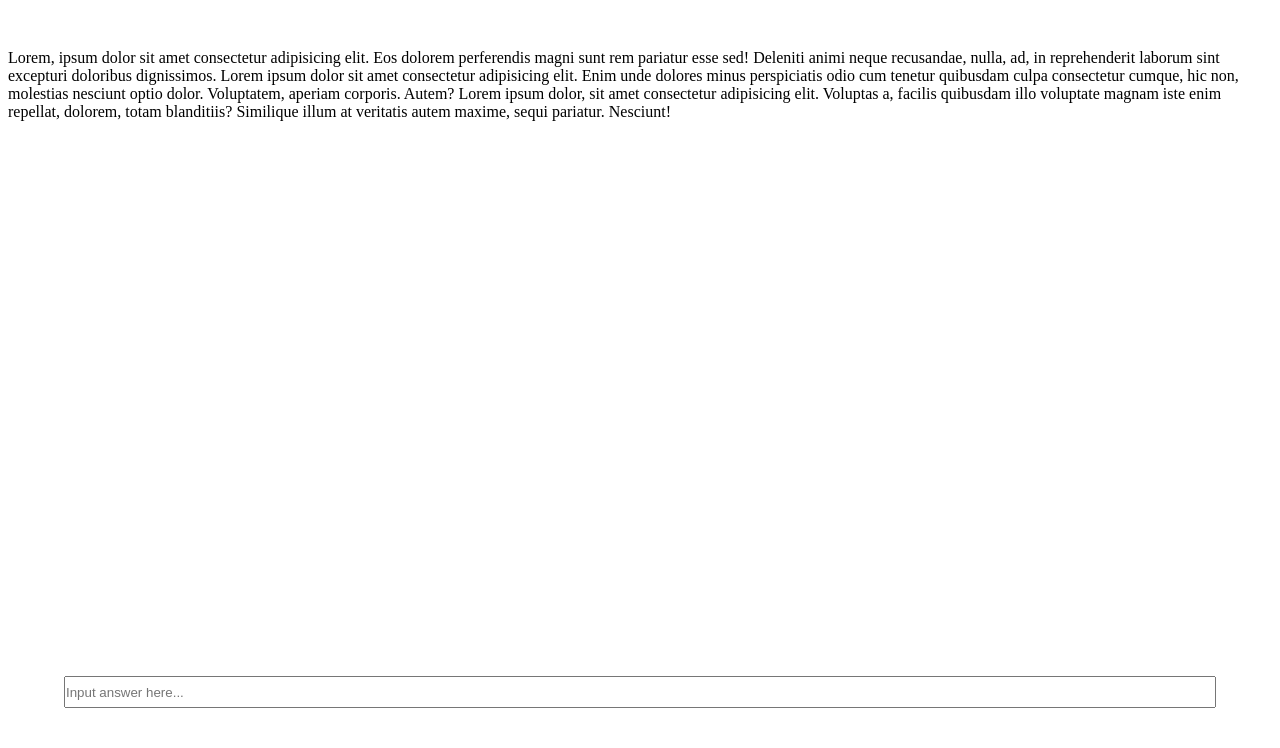
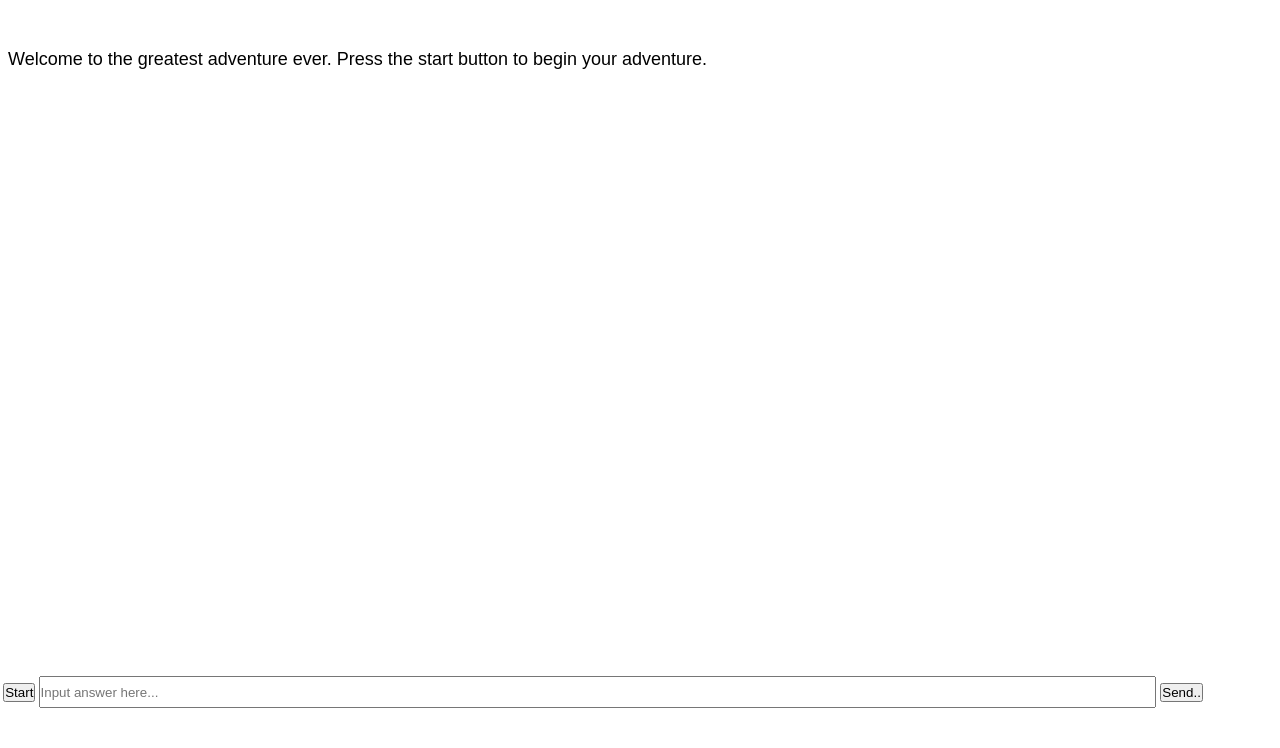
Before and after one commit to zazzzi/text_game, a plain HTML site: page index.html in a window 1280 px wide. Shown: the part 68-816 px from the top of the page. Drawn offline with Linux system fonts and the light colour scheme.

Commit message:
Added javascript

```diff
--- a/index.html
+++ b/index.html
@@ -16,24 +16,24 @@
 <body>
     <h1 class="gameTitel flex center">The Adventure</h1>
     <div class="gameContainer">
-        <div class="systemText">
-            <p> Lorem, ipsum dolor sit amet consectetur adipisicing elit. Eos dolorem perferendis magni sunt rem
-                pariatur esse sed! Deleniti animi neque recusandae, nulla, ad, in reprehenderit laborum sint excepturi
-                doloribus dignissimos.
+        <div id="systemText" class="systemTextCSS">
 
-                Lorem ipsum dolor sit amet consectetur adipisicing elit. Enim unde dolores minus perspiciatis odio cum
-                tenetur quibusdam culpa consectetur cumque, hic non, molestias nesciunt optio dolor. Voluptatem, aperiam
-                corporis. Autem?
-
-                Lorem ipsum dolor, sit amet consectetur adipisicing elit. Voluptas a, facilis quibusdam illo voluptate
-                magnam iste enim repellat, dolorem, totam blanditiis? Similique illum at veritatis autem maxime, sequi
-                pariatur. Nesciunt!
+            <p> Welcome to the greatest adventure ever. Press the start button to begin your adventure.
             </p>
         </div>
 
 
         <div class="inputDiv stretch flex center">
-            <input class="userInput" type="text" placeholder="Input answer here...">
+
+            <button onclick="startGame()" class="startButton">Start</button>
+
+            <form id="userInput" class="stretch center" action="">
+
+                <input id="inputField" class="userInputStyle" type="text" placeholder="Input answer here...">
+                <input type="button" id="buttonSendInput" onclick="userInput(this.form)" value="Send..">
+
+            </form>
+
         </div>
     </div>
 
--- a/script.js
+++ b/script.js
@@ -0,0 +1,84 @@
+
+let listItem = [];
+
+
+
+/**
+ * Starts the game if user presses the Start html button and clears array
+ */
+function startGame() {
+    listItem = [];
+    let qtClass = document.getElementById('systemText').innerHTML =
+        'In this great adventure, what are you? A mage, a barbarian or a rogue?';
+    listItem.push(qtClass);
+
+
+}
+
+/**
+ *
+ * @param {User-Input} form
+ */
+function userInput(form) {
+    textIn = form.inputField.value.toLowerCase();
+    listItem.push(textIn);
+
+    //#region If-satser
+
+    //#region Mage
+    if (textIn == "mage") {
+        console.log("mage", listItem);
+        text = "Are you sure?"  //ADD INFO MAGE
+        let answerPromt = prompt(text).toLowerCase();
+        if (answerPromt == 'no') {
+            startGame();
+        }
+        else {
+            text = "You are a talented mage, sitting in a liberary, holding a tome of the arcane arts. <br/> Would you like to read the tome or explore the library?"
+            listItem.push(text);
+            respons();
+        }
+    }
+    if (textIn == "read" && listItem.includes("mage")) {
+        text = "You sit down on a nearby chair. Open the tome and start reading about the wonders of ancient magics. <br/> While sitting down you realise that reading are for fucking loosers. You burn down the library with your fire magic and go to the local bordello. "
+        // VICTORY!
+
+    }
+
+
+    if (textIn == "yes" && listItem.includes("mage")) {
+        console.log("steget efter mage");
+        text = "kiss";
+        listItem.push(kiss)
+        respons();
+    }
+
+
+
+    //#endregion
+
+    //#region Barbarian
+    else if (textIn == "barbarian") {
+        console.log("barb")
+        respons();
+    }
+
+    //#endregion
+
+    //#region Rogue
+    else if (textIn == "rogue" && !listItem.includes("mage") && !listItem.includes("barbarian")) {
+        console.log("rogue")
+        respons();
+    }
+    //#endregion
+}
+//#endregion
+
+function respons() {
+    let textPrint = "";
+    listItem.forEach(element => {
+        textPrint += element + " <br/>";
+
+    });
+    document.getElementById("systemText").innerHTML = textPrint;
+}
--- a/style.css
+++ b/style.css
@@ -2,6 +2,7 @@
     box-sizing: border-box;
     margin: 0;
     padding: 0;
+    font-family: Arial, Helvetica, sans-serif;
 }
 
 html, body {
@@ -29,18 +30,24 @@ html, body {
 }
 
 /* System text  */
-.systemText {
+.systemTextCSS {
     margin: 0.5rem;
+    font-size: large;
 }
 
-/*  Css for the user input */
+/*  Css for the start button and user input */
+.startButton {
+    margin-right: 0.2rem;
+    margin-left: 0.2rem;
+}
 .inputDiv {
     position: fixed;
     bottom: 0;
 
+
     margin: 1.5rem 0 1.5rem 0;
 }
-.userInput {
+.userInputStyle {
     width: 90%;
     height: 2rem;
     left: 0;
```
